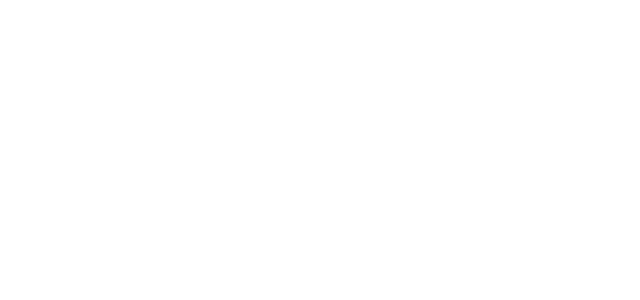
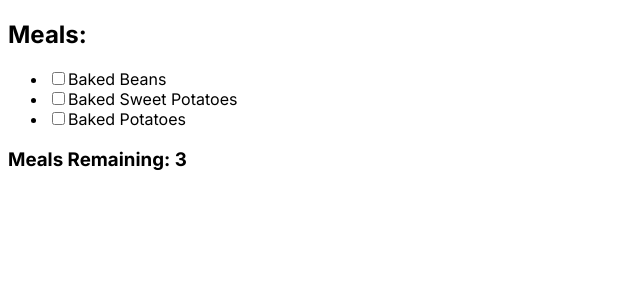
Before and after one commit to ahenti2297/Remaining-Meals---Context-API-Tapping-Into-Context-with-the-useContext-Hook-Ma---apwfen7pn4wl, a Next.js app: page / in a window 1280 px wide. Shown: the top 300 px of the page, without its empty margins (0-640 px from the left). Built offline with nearby package versions, Linux system fonts and the light colour scheme.

Commit message:
MealsProvider.js

```diff
--- a/app/MealsProvider.js
+++ b/app/MealsProvider.js
@@ -1,24 +1,37 @@
-'use client'
-import React, { useState } from "react";
+"use client";
+import React, { createContext, useState } from "react";
 
 const todaysMeals = [
-    { id: 1, name: 'Baked Beans' },
-    { id: 2, name: 'Baked Sweet Potatoes' },
-    { id: 3, name: 'Baked Potatoes' },
-]
+  { id: 1, name: "Baked Beans" },
+  { id: 2, name: "Baked Sweet Potatoes" },
+  { id: 3, name: "Baked Potatoes" },
+];
 
-const MealsProvider = () => {
-    const [meals, setMeals] = useState(todaysMeals);
+export const MealsContext = createContext();
 
-    const tickMeal = () => {
+const MealsProvider = ({ children }) => {
+  const [meals, setMeals] = useState(todaysMeals);
 
-    }
+  const tickMeal = (e) => {
+    const mealId = Number(e.target.value);
+    setMeals((meals) => {
+      return meals.map((meal) => {
+        if (meal.id === mealId) {
+          return {
+            ...meal,
+            ticked: !meal.ticked,
+          };
+        }
+        return meal
+      });
+    });
+  };
 
-    return (
-        <div>
-
-        </div>
-    )
+  return (
+    <MealsContext.Provider value={{ meals, tickMeal }}>
+      {children}
+    </MealsContext.Provider>
+  );
 };
 
 export default MealsProvider;
```
